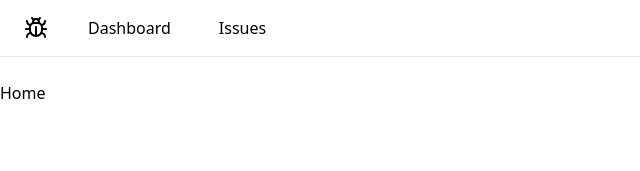
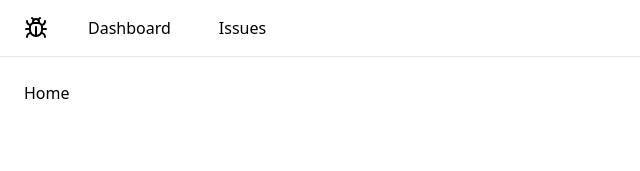
Before and after one commit to Joylinton04/Issue-tracker, a Next.js app: page / in a window 1280 px wide. Shown: the top 171 px of the page, without its empty margins (0-640 px from the left). Built offline with nearby package versions, Linux system fonts and the light colour scheme.

Commit message:
page layout

```diff
--- a/app/page.tsx
+++ b/app/page.tsx
@@ -2,7 +2,9 @@ import React from 'react'
 
 const Home = () => {
   return (
-    <div>Home</div>
+    <div className='px-6'>
+      Home
+    </div>
   )
 }
 
```
